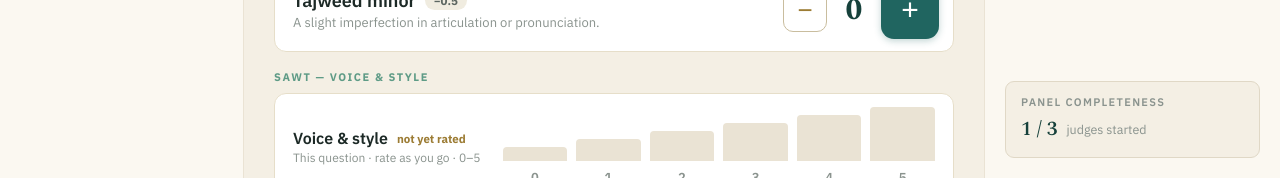
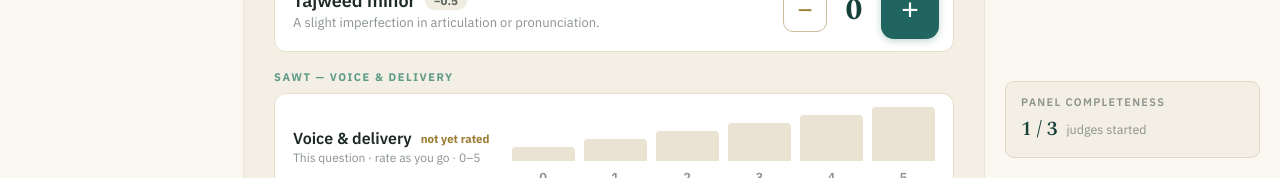
Before and after one commit to UmairZ/judging_app, a React (Vite) app: page / in a window 1280 px wide. Shown: the part 622-800 px from the top of the page. Built offline with nearby package versions, Linux system fonts and the light colour scheme.

Commit message:
feat(judge): use industry-standard 'voice & delivery' (Sawt wal-Adā') for the voice dimension

```diff
--- a/src/judge/GradingScreen.tsx
+++ b/src/judge/GradingScreen.tsx
@@ -190,11 +190,11 @@ export default function GradingScreen() {
               </div>
 
               {/* voice — per question */}
-              <SectionLabel color={C.voiceBar} style={{ marginTop: 18 }}>Sawt — voice &amp; style</SectionLabel>
+              <SectionLabel color={C.voiceBar} style={{ marginTop: 18 }}>Sawt — voice &amp; delivery</SectionLabel>
               <div style={{ background: '#fff', border: `1px solid ${C.cardLine}`, borderRadius: 12, padding: '13px 18px', display: 'flex', alignItems: 'center', gap: 22 }}>
                 <div style={{ flex: 'none' }}>
                   <div style={{ display: 'flex', alignItems: 'center', gap: 9 }}>
-                    <span style={{ fontSize: 16, fontWeight: 600, color: C.ink }}>Voice &amp; style</span>
+                    <span style={{ fontSize: 16, fontWeight: 600, color: C.ink }}>Voice &amp; delivery</span>
                     <span style={{ fontSize: 11.5, fontWeight: 700, color: aq.voice == null ? C.brassDark : '#6FA98C' }}>{aq.voice == null ? 'not yet rated' : `rated ${aq.voice}/${CFG.voice_max}`}</span>
                   </div>
                   <div style={{ fontSize: 12, color: C.muted, marginTop: 2 }}>This question · rate as you go · 0–{CFG.voice_max}</div>
```
